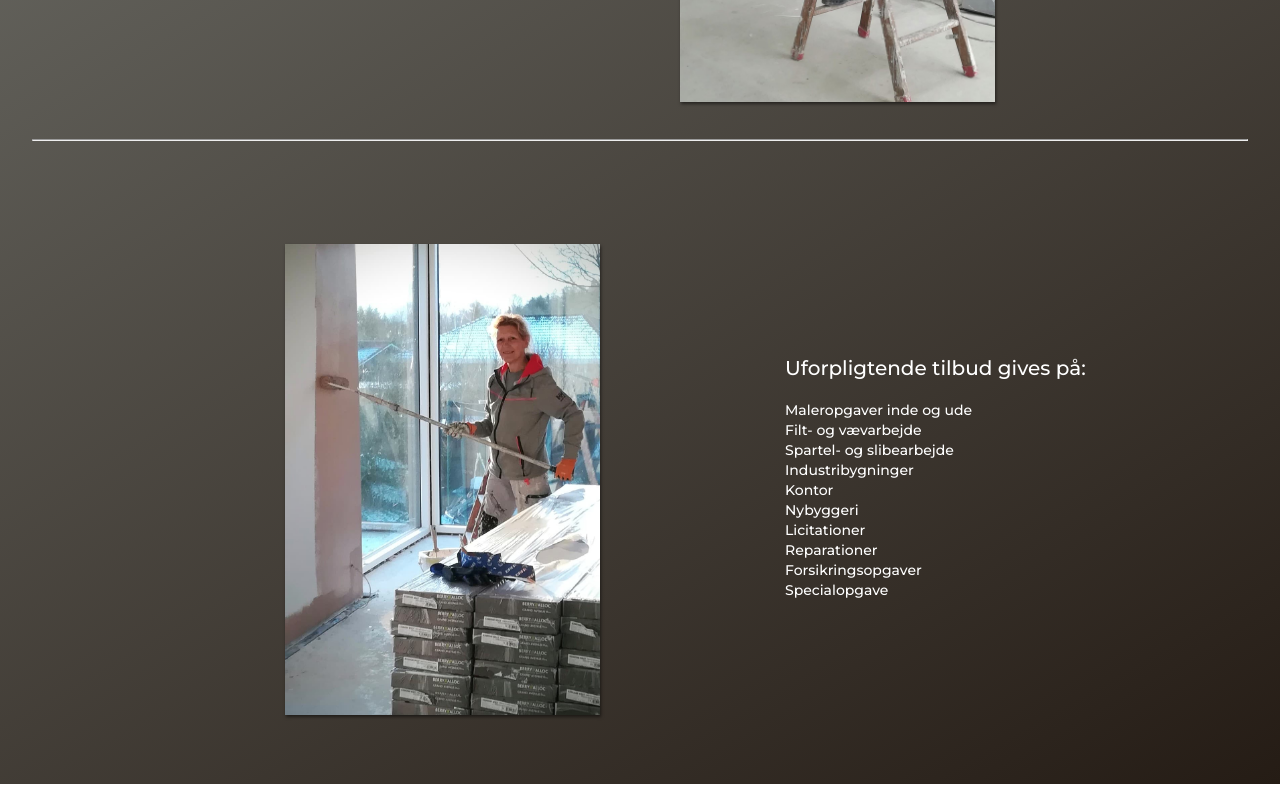
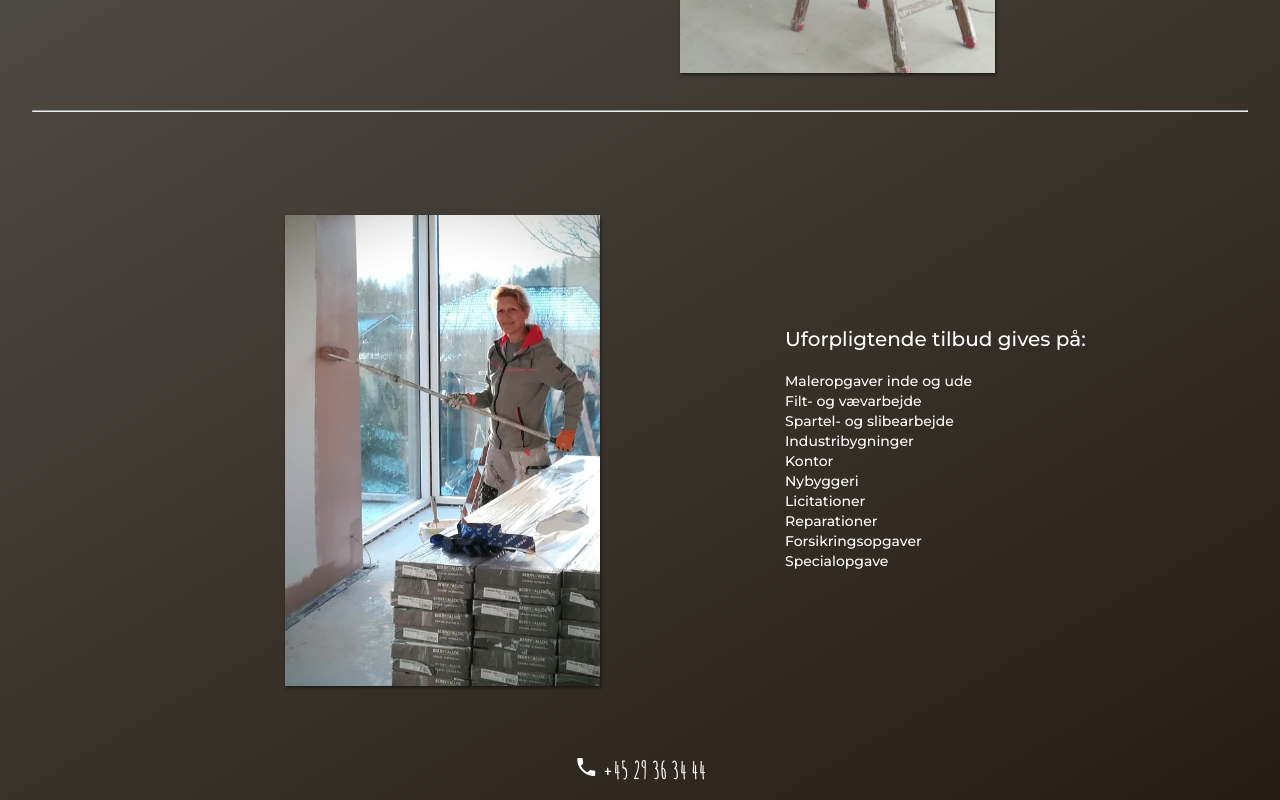
Before and after one commit to Bernold1/ByensMalermester, an Angular app: page /home in a window 1280 px wide. Shown: the part 1412-2212 px from the top of the page. Built offline with nearby package versions, Linux system fonts and the light colour scheme.

Commit message:
Fixed silly mistake.

```diff
--- a/src/app/app.component.html
+++ b/src/app/app.component.html
@@ -63,9 +63,10 @@
     <mat-icon>email</mat-icon>
   </button>
 </mat-toolbar>
-<div class="toolbaroverride-footer">
-  <mat-icon>phone</mat-icon>
-  +45 29 more nums
+<div class="gradiant">
+  <router-outlet></router-outlet>
+  <div class="footer">
+    <mat-icon>phone</mat-icon>
+    +45 29 36 34 44
+  </div>
 </div>
-
-<router-outlet></router-outlet>
--- a/src/app/app.component.scss
+++ b/src/app/app.component.scss
@@ -14,12 +14,16 @@
   position: fixed;
 }
 
-.toolbaroverride-footer {
+.footer {
   bottom: 0;
-  background-color: transparent;
+  background: transparent;
   z-index: 999;
   color: #ffffff;
   text-align: center;
+  font-family: "Amatic SC", cursive;
+  font-size: x-large;
+  font-weight: 600;
+  padding-bottom: 20px;
 }
 
 .menu {
--- a/src/app/home/home/home.component.html
+++ b/src/app/home/home/home.component.html
@@ -14,7 +14,7 @@
   </div>
 </div>
 <div></div>
-<div class="gradiant">
+<!-- <div class="gradiant"> -->
 <div class="info-home">
   <div class="home-rows home-container">
     <div class="welcome-box-text flex-text-first-txt">
@@ -23,8 +23,8 @@
         Et malerfirma i Silkeborg med mange års erfaring. Vi ser det som vores
         opgave, at levere et fagligt korrekt arbejde som matcher jeres ønsker,
         til rette tid og konkurrencedygtige priser. Vi går meget op i at lytte
-          til og vejlede vores kunder før de får et tilbud fra os, således at
-          det færdige resultat svare til tilbudet og vores kunders ønsker.
+        til og vejlede vores kunder før de får et tilbud fra os, således at det
+        færdige resultat svare til tilbudet og vores kunders ønsker.
       </p>
     </div>
     <div class="welcome-box-image flex-text-first-img">
@@ -56,4 +56,4 @@
     </div>
   </div>
 </div>
-</div>
+<!-- </div> -->
--- a/src/app/private/private/private.component.html
+++ b/src/app/private/private/private.component.html
@@ -1,4 +1,4 @@
-<div class="gradiant">
+<!-- <div class="gradiant"> -->
 <div>
   <h1 class="heading header-font">Det private hjem</h1>
   <hr />
@@ -7,14 +7,13 @@
   <div class="home-rows home-container">
     <div class="welcome-box-text flex-text-first-txt">
       <p>
-          Byens Malermester står for et elegant og grundigt malerarbejde i
-          private hjem. Vi har sans for detaljerne og lægger vægt på et
-          ordentligt arbejde fra den første spartling til den afsluttende
-          rengøring. <br /><br />
+        Byens Malermester står for et elegant og grundigt malerarbejde i private
+        hjem. Vi har sans for detaljerne og lægger vægt på et ordentligt arbejde
+        fra den første spartling til den afsluttende rengøring. <br /><br />
 
-          Farver og tapeter er med til at skabe den stemning, som du ønsker i
-          dit hjem. Benyt dig derfor af vores rådgivning og professionelle
-          faglighed, når du skal træffe valg om farver og materialer.
+        Farver og tapeter er med til at skabe den stemning, som du ønsker i dit
+        hjem. Benyt dig derfor af vores rådgivning og professionelle faglighed,
+        når du skal træffe valg om farver og materialer.
         <br /><br />
 
         Vi løser alle typer opgaver. Fra istandsættelse af de småsprossede
@@ -27,4 +26,4 @@
     </div>
   </div>
 </div>
-</div>
+<!-- </div> -->
--- a/src/styles.scss
+++ b/src/styles.scss
@@ -393,6 +393,7 @@ body {
 
 .gradiant {
   background-image: linear-gradient(150deg, #72736d, #251c15);
+  min-height: 100vh;
 }
 
 .heading {
```
Lines whose indentation alone changed are shown as unchanged.
